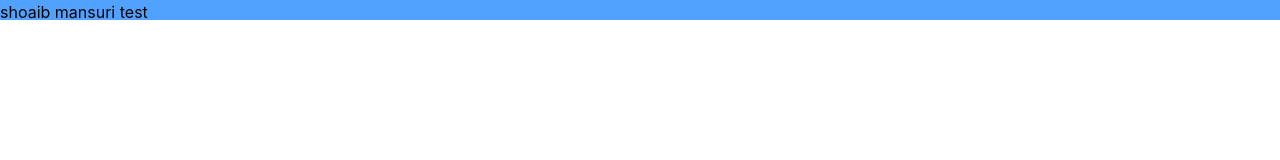
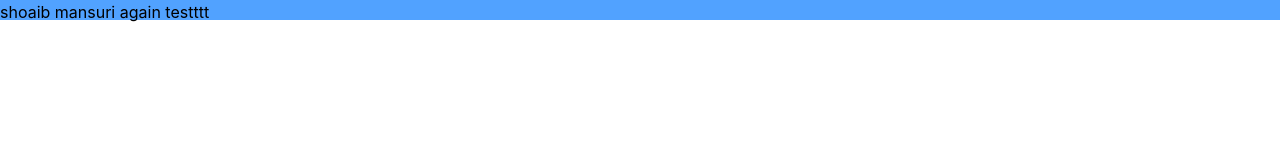
Before and after one commit to Shoaib20-1998/Role-Based-Access-FMS, a React app in the folder frontend/: page / in a window 1280 px wide. Shown: the top 160 px of the page. Built offline with nearby package versions, Linux system fonts and the light colour scheme.

Commit message:
last-cd-test

```diff
--- a/frontend/src/App.tsx
+++ b/frontend/src/App.tsx
@@ -2,6 +2,6 @@ import React from "react";
 function App() {
   let data = "aa";
 
-  return <h1 className="bg-blue-400 h-5">shoaib mansuri test</h1>;
+  return <h1 className="bg-blue-400 h-5">shoaib mansuri again testttt</h1>;
 }
 export default App;
```
